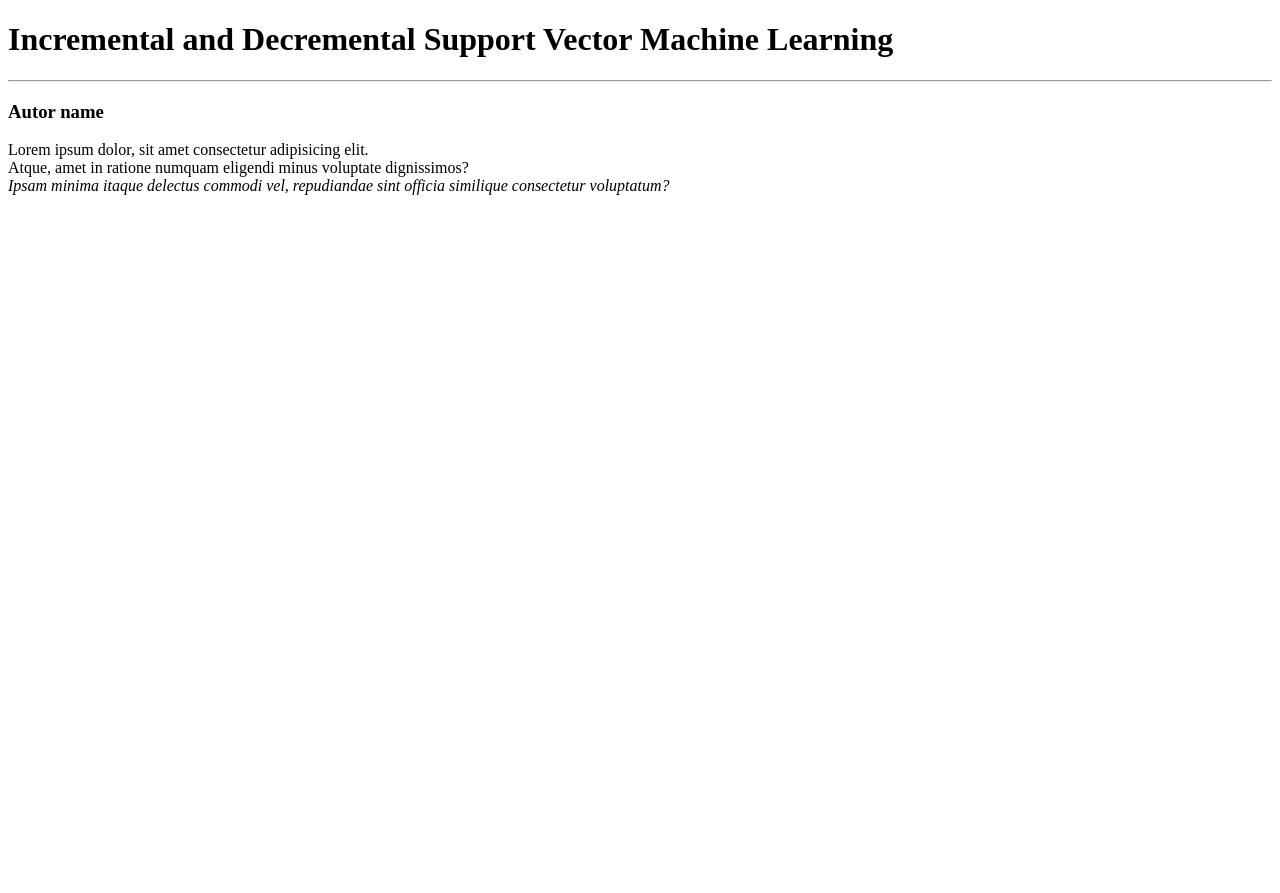
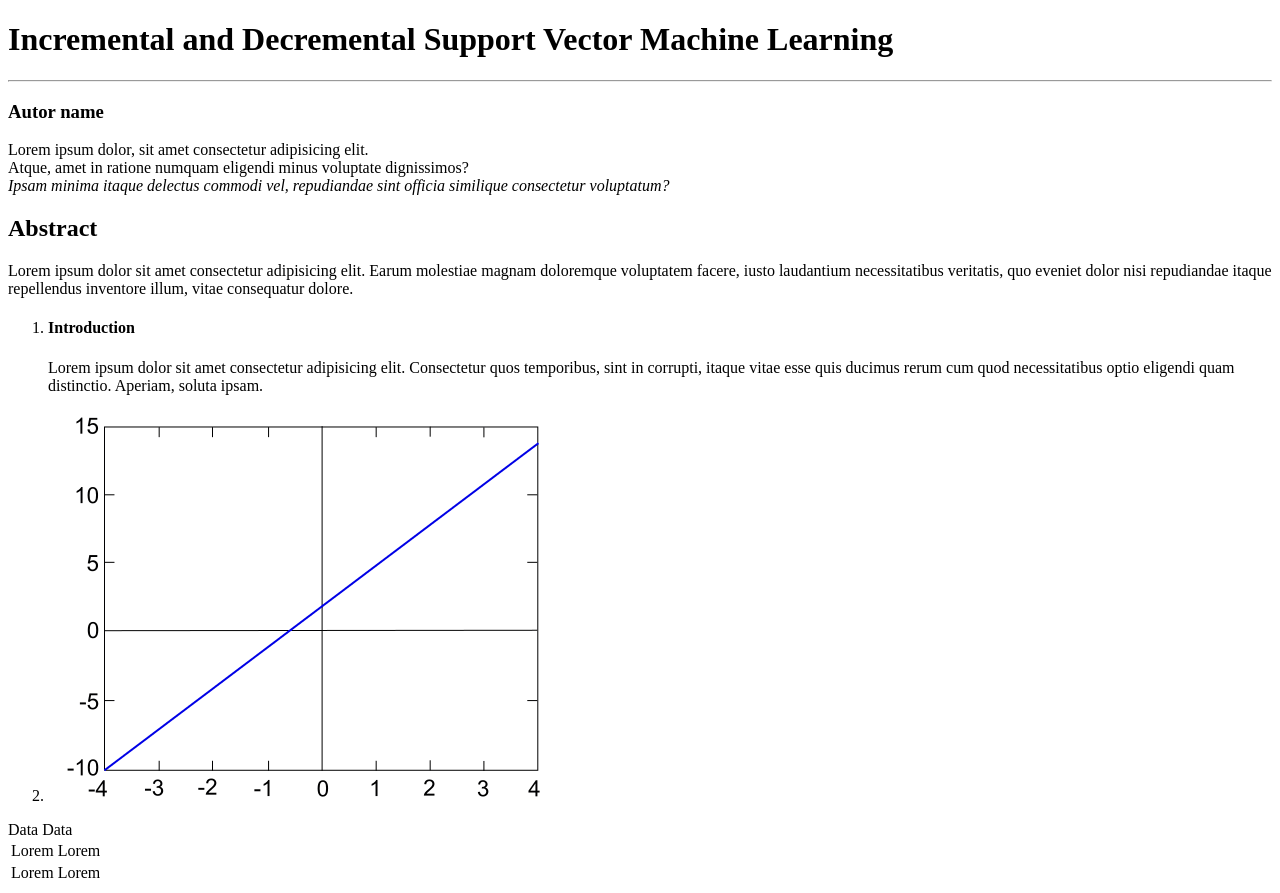
Before and after one commit to Edurante18/HTML-HELLO-WORLD, a plain HTML site: page index.html in a window 1280 px wide. Before the commit the page ends 800 px from the top, so only its background shows below. Drawn offline with Linux system fonts and the light colour scheme.

Commit message:
implementazione corpo del testo

```diff
--- a/index.html
+++ b/index.html
@@ -22,7 +22,39 @@
     </header>
 
     <!--Corpo pagina-->
-    <main></main>
+    <main>
+
+        <section>
+            <h2>Abstract</h2>
+            <p>Lorem ipsum dolor sit amet consectetur adipisicing elit. Earum molestiae magnam doloremque voluptatem facere, iusto laudantium necessitatibus veritatis, quo eveniet dolor nisi repudiandae itaque repellendus inventore illum, vitae consequatur dolore.</p>
+        </section>
+
+        <ol>
+            <li>
+                <h4>Introduction</h4>
+                <p>Lorem ipsum dolor sit amet consectetur adipisicing elit. Consectetur quos temporibus, sint in corrupti, itaque vitae esse quis ducimus rerum cum quod necessitatibus optio eligendi quam distinctio. Aperiam, soluta ipsam.</p>
+            </li>
+
+            <li>
+            <img src="img/grafico.png" alt="grafico del paper">
+            </li>
+        </ol>
+
+        <table>
+            <thead>
+                <tr> Data
+                    <td>Lorem</td>
+                    <td>Lorem</td>
+                </tr>
+
+                <tr> Data
+                    <td>Lorem</td>
+                    <td>Lorem</td>
+                </tr>
+            </thead>
+        </table>
+
+    </main>
 
     <!--chiusura pagina-->
     <footer></footer>
```
Also changed, not shown: img/grafico.png (added).
